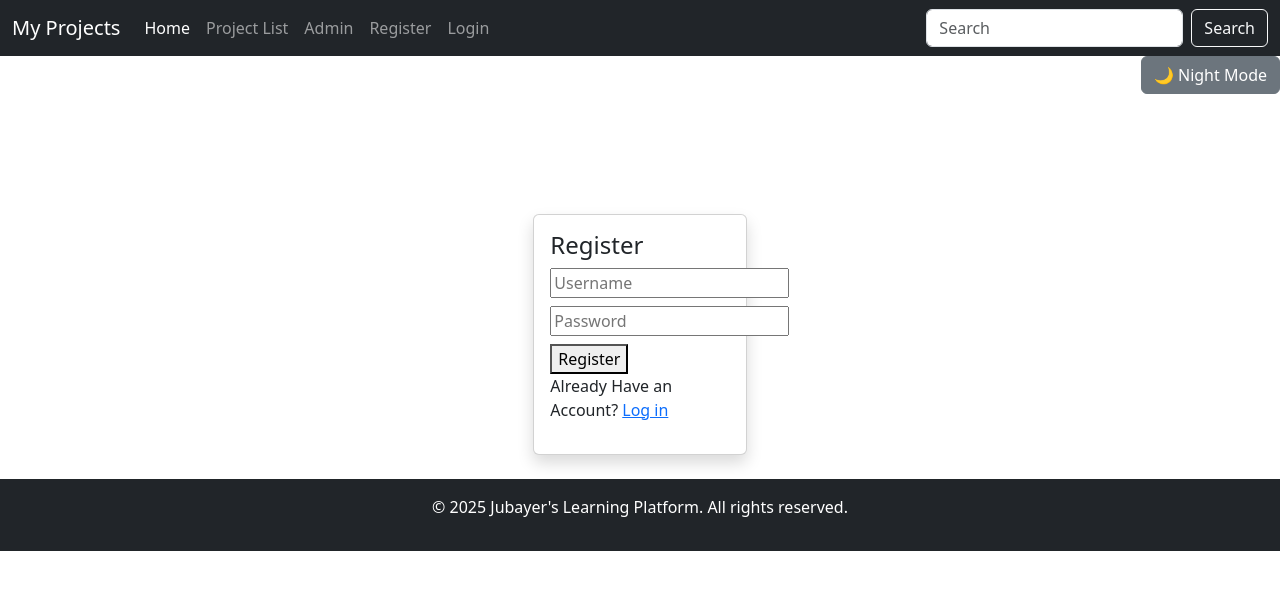
After one commit to jihadj0002/Web, a Django app: page /user/signup/ in a window 1280 px wide. The commit adds this page. Shown: the top 590 px of the page. Run offline with Django 5.2, Linux system fonts and the light colour scheme.

Commit message:
Completed userauth and added night mode

```diff
--- a/Learn/test0/base/templates/base/base.html
+++ b/Learn/test0/base/templates/base/base.html
@@ -43,16 +43,16 @@
                                 {{ user.username }}
                             </a>
                             <ul class="dropdown-menu" aria-labelledby="navbarDropdown">
-                                <li><a class="dropdown-item" href="{% url 'recipe:logout' %}">Logout</a></li>
+                                <li><a class="dropdown-item" href="{% url 'userauth:logout' %}">Logout</a></li>
                             </ul>
                         </li>
                     <!-- If user is logged out -->
                     {% else %}
                         <li class="nav-item">
-                            <a class="nav-link" href="{% url 'recipe:signup' %}">Register</a>
+                            <a class="nav-link" href="{% url 'userauth:signup' %}">Register</a>
                         </li>
                         <li class="nav-item">
-                            <a class="nav-link" href="{% url 'recipe:login' %}">Login</a>
+                            <a class="nav-link" href="{% url 'userauth:login' %}">Login</a>
                         </li>
                     {% endif %}
 
@@ -76,6 +76,14 @@
         {% endif %}
     </div>
 
+
+    <div class="text-end mb-4">
+        <button id="night-mode-toggle" class="btn btn-secondary">
+            🌙 Night Mode
+        </button>
+    </div>
+
+
     {% block content %}
 
     {% endblock %}
@@ -90,7 +98,107 @@
 
     <script>
         console.log('Hey Django')
+
+        //Night Mode Toggle
+
+        const nightModeToggle = document.getElementById('night-mode-toggle')
+        const body = document.body;
+
+        // Check LocalStorage for night mode preference
+        if (localStorage.getItem('night-mode') === 'enabled') {
+            body.classList.add('night-mode');
+            nightModeToggle.textContent = '☀️ Day Mode';
+        }
+
+        //Toggle Night mode
+        nightModeToggle.addEventListener('click', () => {
+            body.classList.toggle('night-mode');
+            if (body.classList.contains('night-mode')) {
+                localStorage.setItem('night-mode', 'enabled');
+                nightModeToggle.textContent = '☀️ Day Mode';
+            }
+            else {
+                localStorage.setItem('night-mode', 'disabled');
+                nightModeToggle.textContent = '🌙 Night Mode';
+            }
+        });
+
+
     </script>
+
+    <style>
+        /* Night Mode */
+
+        body.night-mode {
+            background-color: #121212;
+            color: white;
+        }
+
+        .night-mode .card {
+            background-color: #1e1e1e;
+            color: #e0e0e0;
+        }
+
+        .night-mode .card:hover {
+            box-shadow: 0 4px 8px rgba(255, 255, 255, 0.1);
+        }
+
+        .night-mode .btn-primary {
+            background-color: #1a73e8;
+        }
+
+        .night-mode .btn-primary:hover {
+            background-color: #1557b0;
+        }
+
+        .night-mode .btn-secondary {
+            background-color: #333;
+            border: none;
+        }
+
+        .night-mode .btn-secondary:hover {
+            background-color: #555;
+        }
+
+        /* Night Mode Table */
+
+        .night-mode .table {
+            background-color: #1e1e1e;
+            color: #e0e0e0;
+        }
+
+        .night-mode .table thead th {
+            background-color: #333;
+            color: #e0e0e0;
+        }
+
+        .night-mode .table tbody tr {
+            background-color: #1e1e1e;
+            color: #e0e0e0;
+        }
+
+        .night-mode .table-hover tbody tr:hover{
+            background-color: #333;
+        }
+
+        .night-mode .table-hover tbody td {
+            background-color: #333;
+            color: #e0e0e0;
+        }
+
+        .night-mode .table-striped tbody tr:nth-of-type(odd) {
+            background-color: #2a2a2a;
+        }
+
+        .night-mode .table-ordered {
+            border-color: #444;
+        }
+
+        .night-mode .table-bordered th,
+        .night-mode .table-bordered td {
+            border-color: #444;
+        }
+    </style>
 
 </body>
 </html>
--- a/Learn/test0/test0/settings.py
+++ b/Learn/test0/test0/settings.py
@@ -31,6 +31,9 @@ ALLOWED_HOSTS = []
 # Application definition
 
 INSTALLED_APPS = [
+    #User
+    "userauth",
+
     #Myapps
     "base",
     "urlshort",
--- a/Learn/test0/test0/urls.py
+++ b/Learn/test0/test0/urls.py
@@ -22,6 +22,9 @@ from django.urls import path, include
 urlpatterns = [
     path("admin/", admin.site.urls),
 
+    #UserAuth
+    path("user/", include("userauth.urls")),
+
     #My apps Urls
     path("", include("base.urls")),
     path("urlshort/", include("urlshort.urls")),
--- /dev/null
+++ b/Learn/test0/userauth/templates/userauth/sign-up.html
@@ -0,0 +1,32 @@
+{% extends "base/base.html" %}
+
+{% block content %}
+<br><br><br><br>
+<div class="container bg-white mx-auto col-md-2 card shadow p-3">
+    <div class="login-form">
+        {% if messages %}
+        {% for message in messages %}
+        <div class="alert alert-{{ message.tags }}">
+            {{message}}
+        </div>
+        {% endfor %}
+        {% endif %}
+        <form method="post">
+            {% csrf_token %}
+
+            <h4>Register</h4>
+            <div class="">
+                <input type="text" name="username" id="username" placeholder="Username" required>
+            </div>
+            <div class="mt-2">
+                <input type="password" name="password" id="password" placeholder="Password" required>
+            </div>
+            <div class="mt-2">
+                <button>Register</button>
+            </div>
+        </form>
+        <p>Already Have an Account? <a href="{% url 'recipe:login' %}">Log in</a></p>
+
+    </div>
+</div>
+{% endblock %}
--- /dev/null
+++ b/Learn/test0/userauth/urls.py
@@ -0,0 +1,12 @@
+from django.urls import path
+from .import views
+
+app_name ="userauth"
+
+urlpatterns = [
+
+    path("login/", views.login, name="login"),
+    path("logout/", views.logoutt, name="logout"),
+    path("signup/", views.signup, name="signup"),
+
+]
--- a/Learn/test0/userauth/views.py
+++ b/Learn/test0/userauth/views.py
@@ -1,3 +1,52 @@
-from django.shortcuts import render
+from django.shortcuts import render, redirect
+from django.contrib.auth import login as auth_login, authenticate, logout
+from django.contrib.auth.models import User
+from django.contrib import messages
 
-# Create your views here.
+
+
+#Login Page For User
+def login(request):
+    if request.method == "POST":
+        try:
+            username = request.POST.get("username")
+            password = request.POST.get("password")
+            user = authenticate(username=username, password=password)
+            if user is not None:
+                auth_login(request, user)
+                return redirect("base:index")
+            else:
+                messages.error(request, "Invalid Username or Password")
+                print("Invalid Username or Password")
+                return render(request, "userauth/login.html")
+        except Exception as e:
+            messages.error(request, "Invalid Username or Password")
+            print("Exception: ", e)
+            return render(request, "userauth/login.html")
+    return render(request, "userauth/login.html")
+
+
+def logoutt(request):
+    logout(request)
+    return redirect("userauth:login")
+
+def signup(request):
+    if request.method == "POST":
+        try:
+            username = request.POST.get('username')
+            password = request.POST.get('password')
+            user_obj = User.objects.filter(username=username)
+
+            if user_obj.exists():
+                messages.error(request, "Username is taken")
+                return redirect("userauth:signup")
+            user = User.objects.create(username=username) #Here using password=password dosent works because thats not clean data I guess.
+            user.set_password(password)
+
+            user.save()
+            messages.success(request, "User Created Successfully")
+
+        except Exception as e:
+            messages.error(request, "Smething Went Wrong")
+
+    return render(request, "userauth/sign-up.html")
```
Also changed, not shown: Learn/test0/userauth/templates/userauth/login.html (added, +35 -0 lines), Learn/test0/db.sqlite3.
